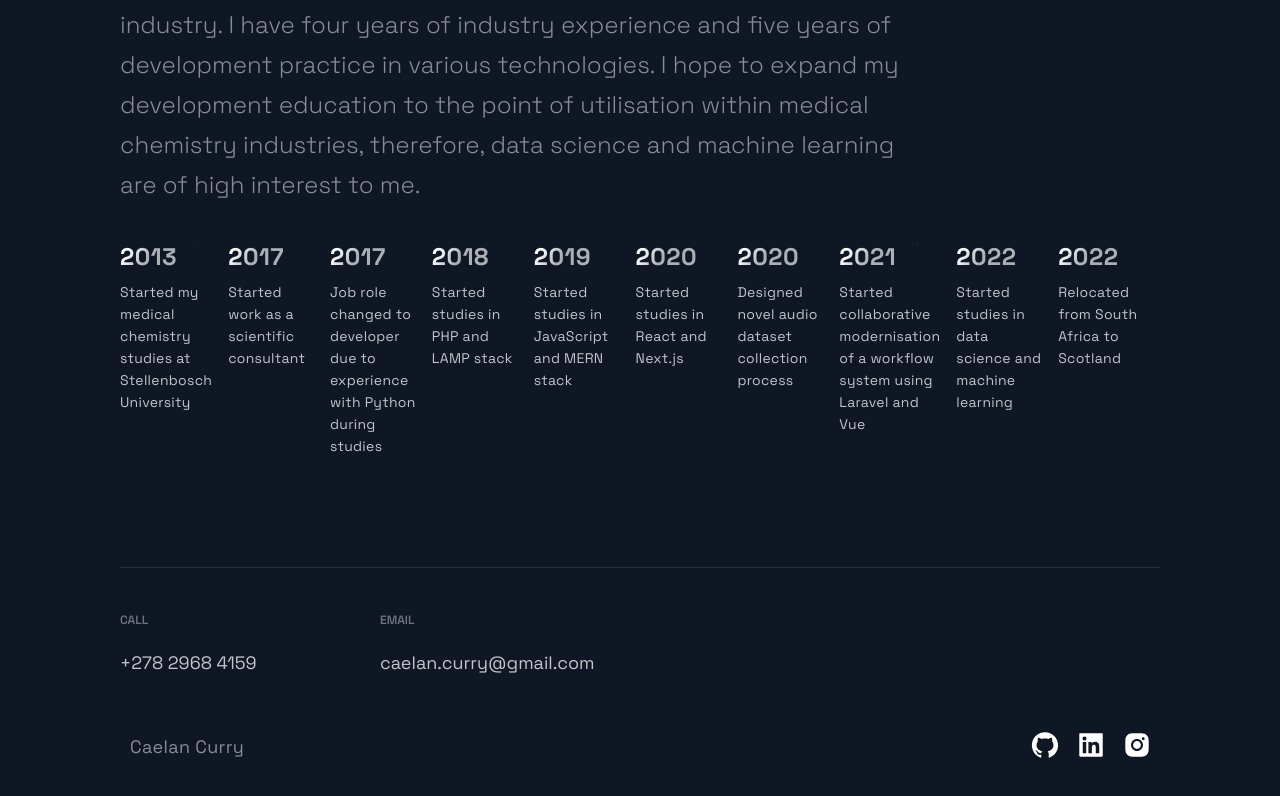
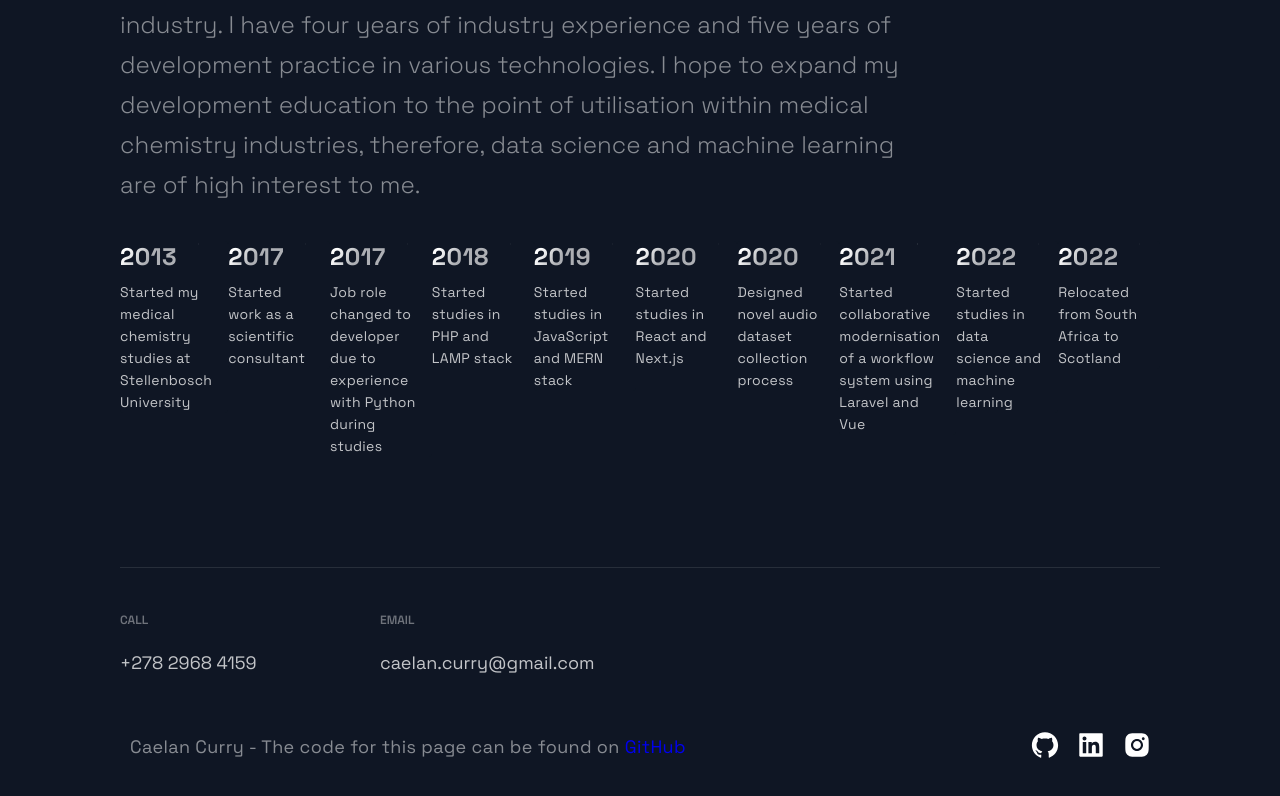
Before and after one commit to CaeCur/personal-portfolio, a Next.js app: page / in a window 1280 px wide. Shown: the part 2374-3170 px from the top of the page. Built offline with nearby package versions, Linux system fonts and the light colour scheme.

Commit message:
Updated footer slogan

```diff
--- a/components/Footer/Footer.js
+++ b/components/Footer/Footer.js
@@ -30,7 +30,10 @@ const Footer = () => {
 
       <SocialIconsContainer>
         <CompanyContainer>
-          <Slogan>Caelan Curry</Slogan>
+          <Slogan>
+            Caelan Curry - The code for this page can be found on{" "}
+            <a href="https://github.com/CaeCur/personal-portfolio">GitHub</a>
+          </Slogan>
         </CompanyContainer>
 
         <SocialContainer>
```
